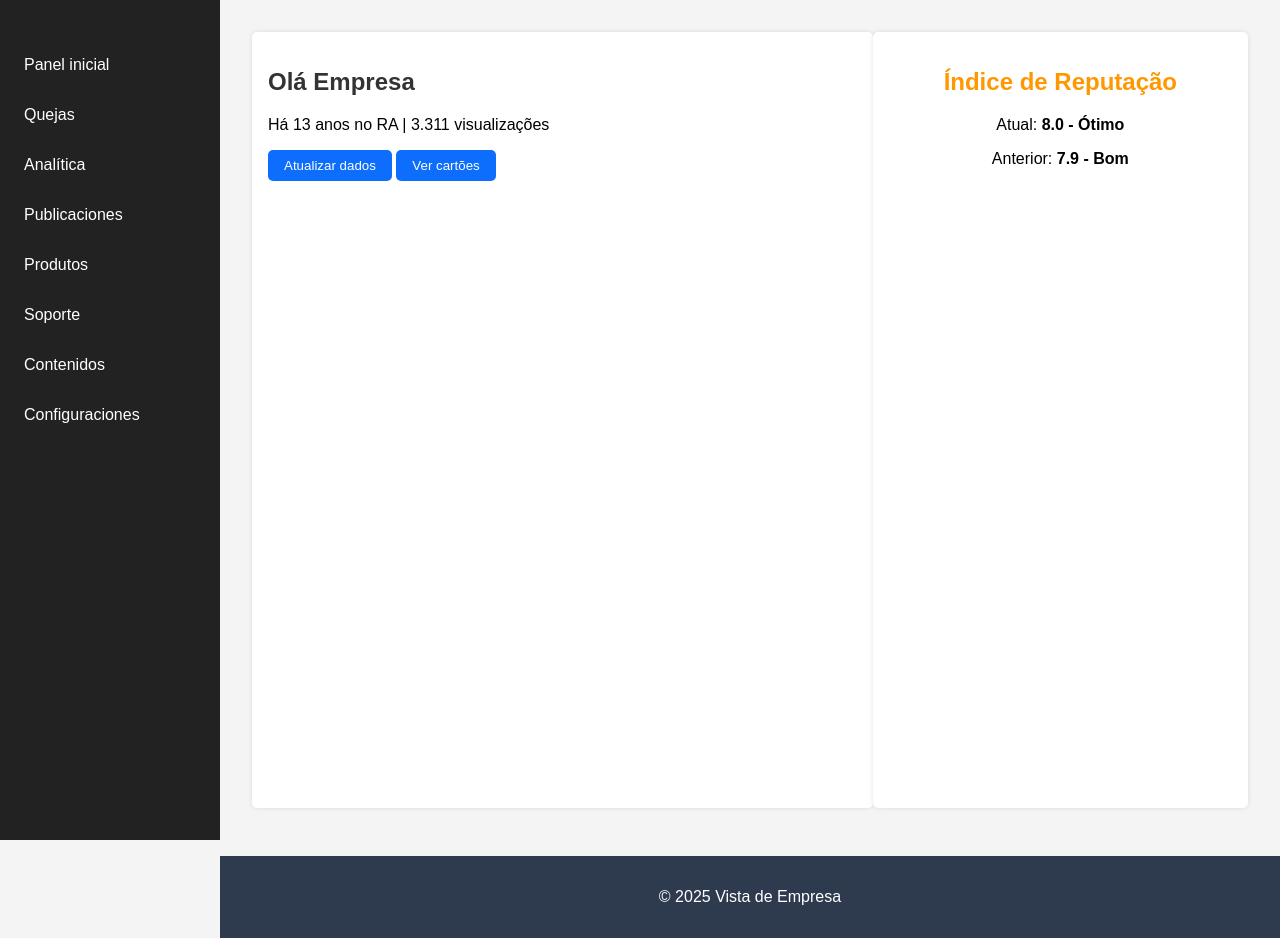
After one commit to CharlieZaa91/oigotuqueja, a PHP site: page /pages/vistaempresa.php in a window 1280 px wide. The commit adds this page. Run offline with PHP 8.4, Linux system fonts and the light colour scheme.

Commit message:
Se hace la vista empresas

```diff
--- /dev/null
+++ b/pages/vistaempresa.php
@@ -0,0 +1,106 @@
+<!DOCTYPE html>
+<html lang="es">
+
+<head>
+    <meta charset="UTF-8">
+    <meta name="viewport" content="width=device-width, initial-scale=1.0">
+    <title>Vista de Empresa</title>
+    <link rel="stylesheet" href="../public/css/styles.css">
+    <style>
+        .container {
+            display: flex;
+            min-height: 100vh;
+        }
+
+        .sidebar {
+            width: 220px;
+            background: #222;
+            padding-top: 40px;
+            min-height: 100vh;
+        }
+
+        .sidebar ul {
+            list-style: none;
+            padding: 0;
+            margin: 0;
+        }
+
+        .sidebar ul li {
+            margin: 0;
+        }
+
+        .sidebar ul li a {
+            display: block;
+            color: #fff;
+            padding: 16px 24px;
+            text-decoration: none;
+            transition: background 0.2s;
+        }
+
+        .sidebar ul li a:hover {
+            background: #444;
+        }
+
+        main {
+            flex: 1;
+            padding: 32px;
+        }
+
+        footer {
+            margin-left: 220px;
+        }
+
+        @media (max-width: 700px) {
+            .container {
+                flex-direction: column;
+            }
+
+            .sidebar {
+                width: 100%;
+                min-height: auto;
+                padding-top: 0;
+            }
+
+            main,
+            footer {
+                margin-left: 0;
+                padding: 16px;
+            }
+        }
+    </style>
+</head>
+
+<body>
+    <div class="container">
+        <aside class="sidebar">
+            <ul>
+                <li><a href="#">Panel inicial</a></li>
+                <li><a href="#">Quejas</a></li>
+                <li><a href="#">Analítica</a></li>
+                <li><a href="#">Publicaciones</a></li>
+                <li><a href="#">Produtos</a></li>
+                <li><a href="#">Soporte</a></li>
+                <li><a href="#">Contenidos</a></li>
+                <li><a href="#">Configuraciones</a></li>
+            </ul>
+        </aside>
+        <main>
+            <section class="resumen">
+                <h2>Olá Empresa</h2>
+                <p>Há 13 anos no RA | 3.311 visualizações</p>
+                <button>Atualizar dados</button>
+                <button>Ver cartões</button>
+            </section>
+            <section class="reputacion">
+                <h2>Índice de Reputação</h2>
+                <p>Atual: <strong>8.0 - Ótimo</strong></p>
+                <p>Anterior: <strong>7.9 - Bom</strong></p>
+            </section>
+        </main>
+    </div>
+    <footer>
+        <p>&copy; 2025 Vista de Empresa</p>
+    </footer>
+</body>
+
+</html>
--- a/public/css/styles.css
+++ b/public/css/styles.css
@@ -1,57 +1,86 @@
-
+/* Estilos generales */
 body {
     font-family: Arial, sans-serif;
+    background-color: #f4f4f4;
     margin: 0;
     padding: 0;
-    background-color: #f4f4f4;
 }
 
+/* Encabezado */
 header {
-    background-color: #333;
-    color: #fff;
-    padding: 10px 0;
+    background-color: #2e3b4e;
+    color: white;
+    text-align: center;
+    padding: 1rem;
+}
+
+/* Barra de navegación */
+nav {
+    background-color: #1c273d;
+    padding: 0.5rem;
 }
 
 nav ul {
     list-style: none;
     padding: 0;
     display: flex;
-    justify-content: center;
-}
-
-nav ul li {
-    margin: 0 15px;
+    justify-content: space-around;
 }
 
 nav ul li a {
-    color: #fff;
     text-decoration: none;
+    color: white;
+    padding: 0.5rem 1rem;
+    display: block;
 }
 
+/* Contenido principal */
 main {
-    padding: 20px;
+    display: flex;
+    justify-content: space-between;
+    padding: 1rem;
 }
 
 section {
-    margin-bottom: 20px;
+    background-color: white;
+    padding: 1rem;
+    border-radius: 5px;
+    box-shadow: 0 0 5px rgba(0, 0, 0, 0.1);
 }
 
-section h2 {
-    background-color: #333;
-    color: #fff;
-    padding: 10px;
+/* Sección de resumen */
+.resumen {
+    width: 60%;
 }
 
-.grafico {
-    margin-bottom: 10px;
+.resumen h2 {
+    color: #333;
 }
 
+button {
+    background-color: #0d6efd;
+    color: white;
+    padding: 0.5rem 1rem;
+    border: none;
+    border-radius: 5px;
+    cursor: pointer;
+}
+
+/* Sección de reputación */
+.reputacion {
+    width: 35%;
+    text-align: center;
+}
+
+.reputacion h2 {
+    color: #ff9800;
+}
+
+/* Pie de página */
 footer {
-    background-color: #333;
-    color: #fff;
+    background-color: #2e3b4e;
+    color: white;
     text-align: center;
-    padding: 10px 0;
-    position: fixed;
-    width: 100%;
-    bottom: 0;
+    padding: 1rem;
+    margin-top: 1rem;
 }
```
